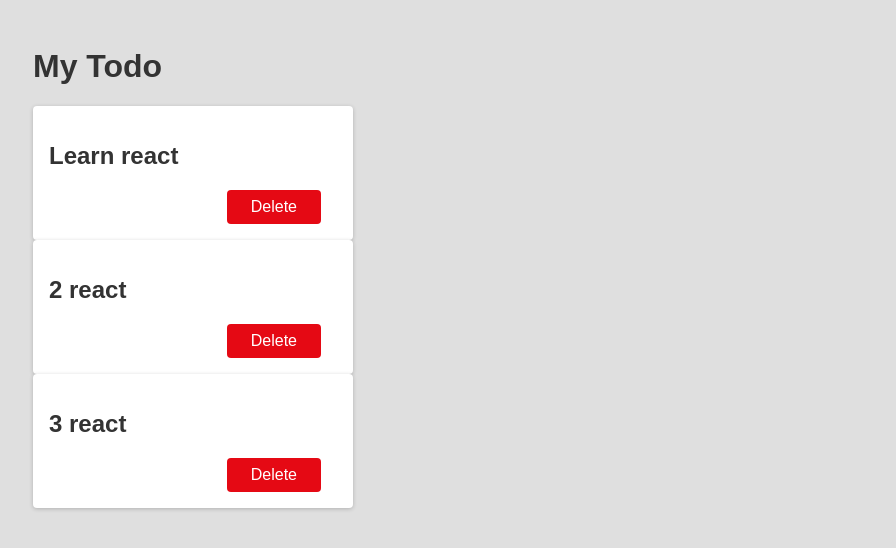
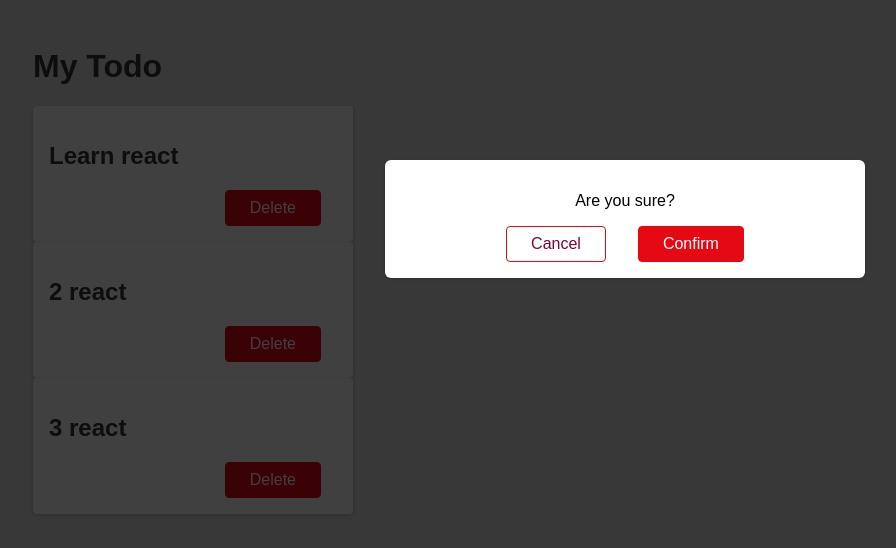
Before and after one commit to OnderTzn/CMS-Frontend, a React (Create React App) app: page / in a window 1280 px wide. Shown: the top 548 px of the page, without its empty margins (15-911 px from the left). Built offline with nearby package versions, Linux system fonts and the light colour scheme.

Commit message:
backdrop created

```diff
--- a/src/App.js
+++ b/src/App.js
@@ -1,4 +1,6 @@
 import Todo from "./components/Todo";
+import Modal from "./components/Modal";
+import Backdrop from "./components/Backdrop";
 
 function App() {
   return (
@@ -7,6 +9,8 @@
       <Todo text="Learn react"/>
       <Todo text="2 react"/>
       <Todo text="3 react"/>
+      <Modal />
+      <Backdrop />
     </div>
   );
 }
--- /dev/null
+++ b/src/components/Backdrop.js
@@ -0,0 +1,5 @@
+function Backdrop() {
+  return <div className="backdrop" />;
+}
+
+export default Backdrop;
--- a/src/components/Modal.js
+++ b/src/components/Modal.js
@@ -1,9 +1,11 @@
 function Modal() {
-    return <div>
-        <p>Are you sure?</p>
-        <button>Cancel</button>
-        <button>Confirm</button>
+  return (
+    <div className="modal">
+      <p>Are you sure?</p>
+      <button className="btn btn--alt">Cancel</button>
+      <button className="btn">Confirm</button>
     </div>
+  );
 }
 
 export default Modal;
--- a/src/index.css
+++ b/src/index.css
@@ -19,7 +19,7 @@
     border-radius: 4px;
     background-color: #E50914;
     color: white;
-    border: 0px solid #E50914;
+    border: 1px solid #E50914;
     margin: 0 1rem;
   }
 
```
